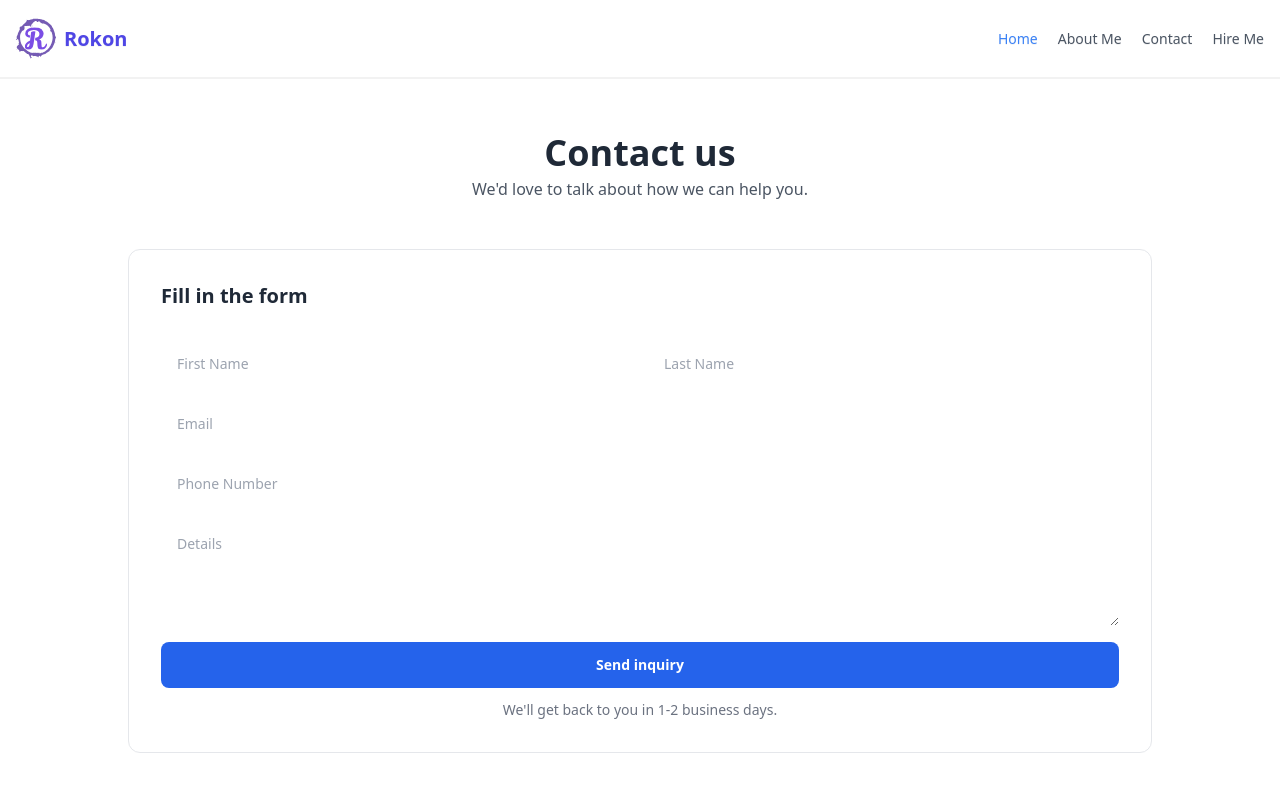
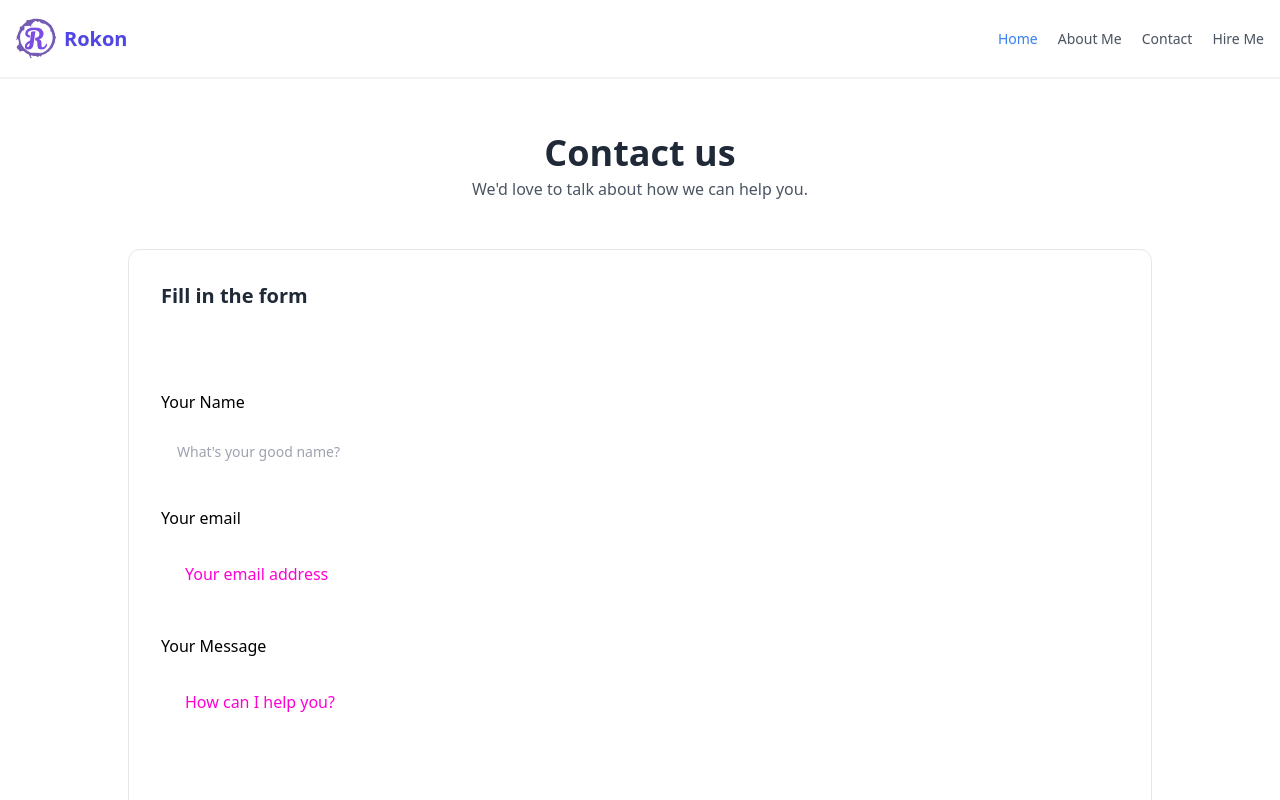
Before and after one commit to mrokonuzzaman040/my-resume, a React (Vite) app: page /hireme in a window 1280 px wide. Shown: the top 800 px of the page. Built offline with nearby package versions, Linux system fonts and the light colour scheme.

Commit message:
Add emailjs and @emailjs/browser dependencies

```diff
--- a/package.json
+++ b/package.json
@@ -10,6 +10,8 @@
     "preview": "vite preview"
   },
   "dependencies": {
+    "@emailjs/browser": "^3.11.0",
+    "emailjs": "^4.0.3",
     "localforage": "^1.10.0",
     "match-sorter": "^6.3.1",
     "preline": "^2.0.2",
--- a/src/Layout/Home/Contact/Contact.jsx
+++ b/src/Layout/Home/Contact/Contact.jsx
@@ -1,11 +1,70 @@
-import React from 'react';
+import React, { useRef, useState } from 'react';
+import emailjs from "@emailjs/browser";
+
 
 const Contact = () => {
+
+    const formRef = useRef();
+    const [form, setForm] = useState({
+        name: "",
+        email: "",
+        message: "",
+    });
+
+
+    const [loading, setLoading] = useState(false);
+
+    const handleChange = (e) => {
+        const { target } = e;
+        const { name, value } = target;
+
+        setForm({
+            ...form,
+            [name]: value,
+        });
+    };
+
+
+    const handleSubmit = (e) => {
+        e.preventDefault();
+        setLoading(true);
+
+        emailjs
+            .send(
+                import.meta.env.VITE_APP_EMAILJS_SERVICE_ID,
+                import.meta.env.VITE_APP_EMAILJS_TEMPLATE_ID,
+                {
+                    from_name: form.name,
+                    to_name: "PortfolioSite",
+                    from_email: form.email,
+                    to_email: "rjrupom221@gmail.com",
+                    message: form.message,
+                },
+                import.meta.env.VITE_APP_EMAILJS_PUBLIC_KEY
+            )
+            .then(
+                () => {
+                    setLoading(false);
+                    alert("Thank you. I will get back to you as soon as possible.");
+
+                    setForm({
+                        name: "",
+                        email: "",
+                        message: "",
+                    });
+                },
+                (error) => {
+                    setLoading(false);
+                    alert("Ahh, something went wrong. Please try again.");
+                }
+            );
+    };
+
     return (
         <div class="max-w-[85rem] px-4 py-10 sm:px-6 lg:px-8 lg:py-14 mx-auto">
             <div class="max-w-2xl lg:max-w-5xl mx-auto">
                 <div class="text-center">
-                    <h1 class="text-3xl font-bold text-gray-800 sm:text-4xl dark:text-white">
+                    <h1 class="text-3xl font-bold text-gray-800 sm:text-4xl dark:text-black">
                         Contact us
                     </h1>
                     <p class="mt-1 text-gray-600 dark:text-gray-400">
@@ -15,49 +74,55 @@ const Contact = () => {
 
                 <div class="mt-12 grid items-center">
                     <div class="flex flex-col border rounded-xl p-4 sm:p-6 lg:p-8 dark:border-gray-700">
-                        <h2 class="mb-8 text-xl font-semibold text-gray-800 dark:text-gray-200">
+                        <h2 class="mb-8 text-xl font-semibold text-balck">
                             Fill in the form
                         </h2>
-                        <form>
-                            <div class="grid gap-4">
 
-                                <div class="grid grid-cols-1 sm:grid-cols-2 gap-4">
-                                    <div>
-                                        <label for="hs-firstname-contacts-1" class="sr-only">First Name</label>
-                                        <input type="text" name="hs-firstname-contacts-1" id="hs-firstname-contacts-1" class="py-3 px-4 block w-full border-gray-200 rounded-lg text-sm focus:border-blue-500 focus:ring-blue-500 disabled:opacity-50 disabled:pointer-events-none dark:bg-slate-900 dark:border-gray-700 dark:text-gray-400 dark:focus:ring-gray-600" placeholder="First Name" />
-                                    </div>
+                        <form
+                            ref={formRef}
+                            onSubmit={handleSubmit}
+                            className='mt-12 flex flex-col gap-8'
+                        >
+                            <label className='flex flex-col'>
+                                <span className='text-black font-medium mb-4'>Your Name</span>
+                                <input
+                                    type='text'
+                                    name='name'
+                                    value={form.name}
+                                    onChange={handleChange}
+                                    placeholder="What's your good name?"
+                                    className='py-3 px-4 block w-full border-gray-200 rounded-lg text-sm focus:border-blue-500 focus:ring-blue-500 disabled:opacity-50 disabled:pointer-events-none dark:bg-slate-900 dark:border-gray-700 dark:text-gray-400 dark:focus:ring-gray-600'
+                                />
+                            </label>
+                            <label className='flex flex-col'>
+                                <span className='text-black font-medium mb-4'>Your email</span>
+                                <input
+                                    type='email'
+                                    name='email'
+                                    value={form.email}
+                                    onChange={handleChange}
+                                    placeholder="Your email address"
+                                    className='bg-tertiary py-4 px-6 placeholder:text-secondary text-black rounded-lg outline-none border-none font-medium'
+                                />
+                            </label>
+                            <label className='flex flex-col'>
+                                <span className='text-black font-medium mb-4'>Your Message</span>
+                                <textarea
+                                    rows={7}
+                                    name='message'
+                                    value={form.message}
+                                    onChange={handleChange}
+                                    placeholder='How can I help you?'
+                                    className='bg-tertiary bg-gra py-4 px-6 placeholder:text-secondary text-black rounded-lg outline-none border-none font-medium'
+                                />
+                            </label>
 
-                                    <div>
-                                        <label for="hs-lastname-contacts-1" class="sr-only">Last Name</label>
-                                        <input type="text" name="hs-lastname-contacts-1" id="hs-lastname-contacts-1" class="py-3 px-4 block w-full border-gray-200 rounded-lg text-sm focus:border-blue-500 focus:ring-blue-500 disabled:opacity-50 disabled:pointer-events-none dark:bg-slate-900 dark:border-gray-700 dark:text-gray-400 dark:focus:ring-gray-600" placeholder="Last Name" />
-                                    </div>
-                                </div>
-
-                                <div>
-                                    <label for="hs-email-contacts-1" class="sr-only">Email</label>
-                                    <input type="email" name="hs-email-contacts-1" id="hs-email-contacts-1" autocomplete="email" class="py-3 px-4 block w-full border-gray-200 rounded-lg text-sm focus:border-blue-500 focus:ring-blue-500 disabled:opacity-50 disabled:pointer-events-none dark:bg-slate-900 dark:border-gray-700 dark:text-gray-400 dark:focus:ring-gray-600" placeholder="Email" />
-                                </div>
-
-                                <div>
-                                    <label for="hs-phone-number-1" class="sr-only">Phone Number</label>
-                                    <input type="text" name="hs-phone-number-1" id="hs-phone-number-1" class="py-3 px-4 block w-full border-gray-200 rounded-lg text-sm focus:border-blue-500 focus:ring-blue-500 disabled:opacity-50 disabled:pointer-events-none dark:bg-slate-900 dark:border-gray-700 dark:text-gray-400 dark:focus:ring-gray-600" placeholder="Phone Number" />
-                                </div>
-
-                                <div>
-                                    <label for="hs-about-contacts-1" class="sr-only">Details</label>
-                                    <textarea id="hs-about-contacts-1" name="hs-about-contacts-1" rows="4" class="py-3 px-4 block w-full border-gray-200 rounded-lg text-sm focus:border-blue-500 focus:ring-blue-500 disabled:opacity-50 disabled:pointer-events-none dark:bg-slate-900 dark:border-gray-700 dark:text-gray-400 dark:focus:ring-gray-600" placeholder="Details"></textarea>
-                                </div>
-                            </div>
-
-                            <div class="mt-4 grid">
-                                <button type="submit" class="w-full py-3 px-4 inline-flex justify-center items-center gap-x-2 text-sm font-semibold rounded-lg border border-transparent bg-blue-600 text-white hover:bg-blue-700 disabled:opacity-50 disabled:pointer-events-none dark:focus:outline-none dark:focus:ring-1 dark:focus:ring-gray-600">Send inquiry</button>
-                            </div>
-
-                            <div class="mt-3 text-center">
-                                <p class="text-sm text-gray-500">
-                                    We'll get back to you in 1-2 business days.
-                                </p>
-                            </div>
+                            <button
+                                type='submit'
+                                className='bg-tertiary bg-indigo-400 py-3 px-8 rounded-xl outline-none w-fit text-black font-bold shadow-md shadow-primary'
+                            >
+                                {loading ? "Sending..." : "Send"}
+                            </button>
                         </form>
                     </div>
                 </div>
```
Also changed, not shown: 1 other file (tests, documents, lock files or other folders).
